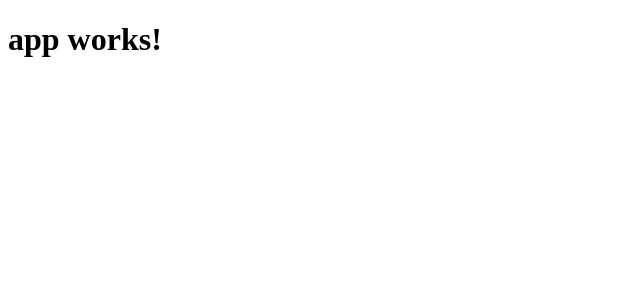
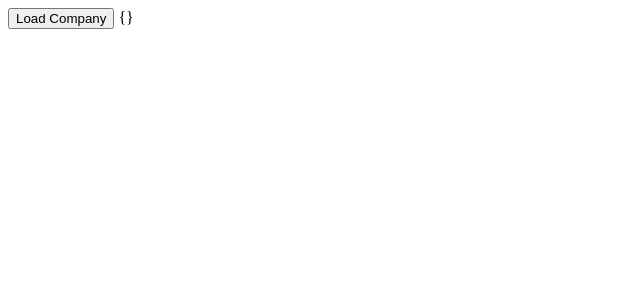
Before and after one commit to Unsentletter/api-challenge-angular, an Angular app: page / in a window 1280 px wide. Shown: the top 300 px of the page, without its empty margins (0-640 px from the left). Built offline with nearby package versions, Linux system fonts and the light colour scheme.

Commit message:
struggling with headers

```diff
--- a/src/app/app.component.ts
+++ b/src/app/app.component.ts
@@ -1,10 +1,23 @@
 import { Component } from '@angular/core';
+
+import { CompanyService } from './shared/company.service';
 
 @Component({
   selector: 'app-root',
-  templateUrl: './app.component.html',
-  styleUrls: ['./app.component.css']
+  template: `
+    <div>
+      <button (click)="loadCompany()">Load Company</button>
+      {{ company | json }}
+      </div>
+  `
+
 })
 export class AppComponent {
-  title = 'app works!';
+  constructor(private companyService: CompanyService) {}
+  company = {};
+
+  loadCompany() {
+    console.log("clicked")
+    this.companyService.getCompanies().subscribe(data => this.company = data);
+  }
 }
--- a/src/app/app.module.ts
+++ b/src/app/app.module.ts
@@ -4,6 +4,7 @@ import { FormsModule } from '@angular/forms';
 import { HttpModule } from '@angular/http';
 
 import { AppComponent } from './app.component';
+import { CompanyService } from './shared/company.service';
 
 @NgModule({
   declarations: [
@@ -14,7 +15,7 @@ import { AppComponent } from './app.component';
     FormsModule,
     HttpModule
   ],
-  providers: [],
+  providers: [CompanyService],
   bootstrap: [AppComponent]
 })
 export class AppModule { }
--- a/src/app/shared/company.service.ts
+++ b/src/app/shared/company.service.ts
@@ -1,15 +1,19 @@
 import { Injectable } from '@angular/core';
-import { Http, Response } from '@angular/http';
+import { Http, Response, RequestOptions, Headers } from '@angular/http';
 import 'rxjs/add/operator/map';
 
-@injectable()
-export class UserService {
+@Injectable()
+export class CompanyService {
   constructor (
     private http: Http
   ) {}
 
   getCompanies() {
-    return this.http.get(`http://api.demo.muulla.com/cms/merchant/all/active/10/1`)
+    var headers = new Headers({'Content-Type': 'application/json'});
+    headers.append('authorization', 'Bearer eyJ0eXAiOiJKV1QiLCJhbGciOiJIUzI1NiJ9.eyJpc3MiOiI1NGQxOTY4MGI1MWMxNTI2MGI5NDRmZDUiLCJpc3N1ZV9kYXRlIjoiMjAxNS0wOS0wOVQwNToxMzo1My40NThaIn0.Hk2XypA_KMUnIKdSVYnwq3Rn3QyMNSQ-e80-sZsA9bY');
+    var options = new RequestOptions({headers: headers});
+
+    return this.http.get(`http://api.demo.muulla.com/cms/merchant/all/active/10/1`,options)
     .map((res:Response) => res.json());
   }
 }
```
